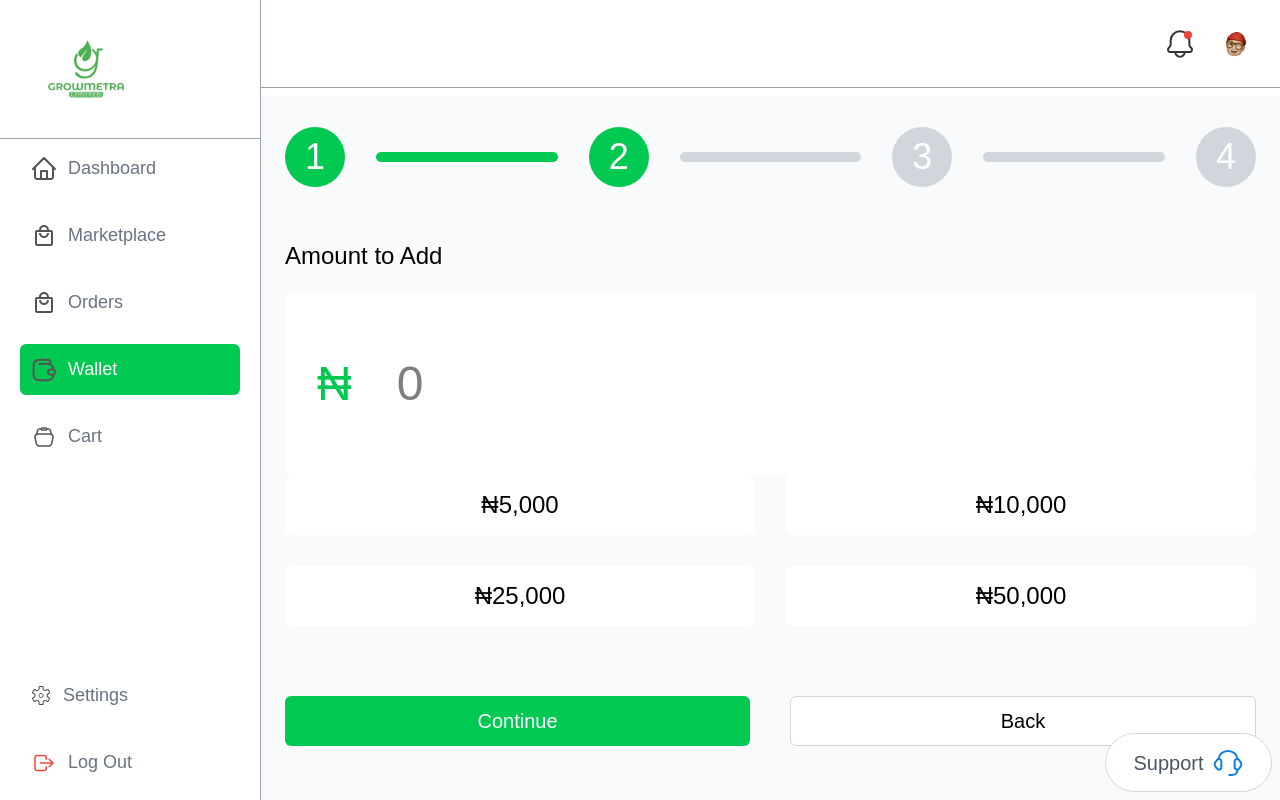
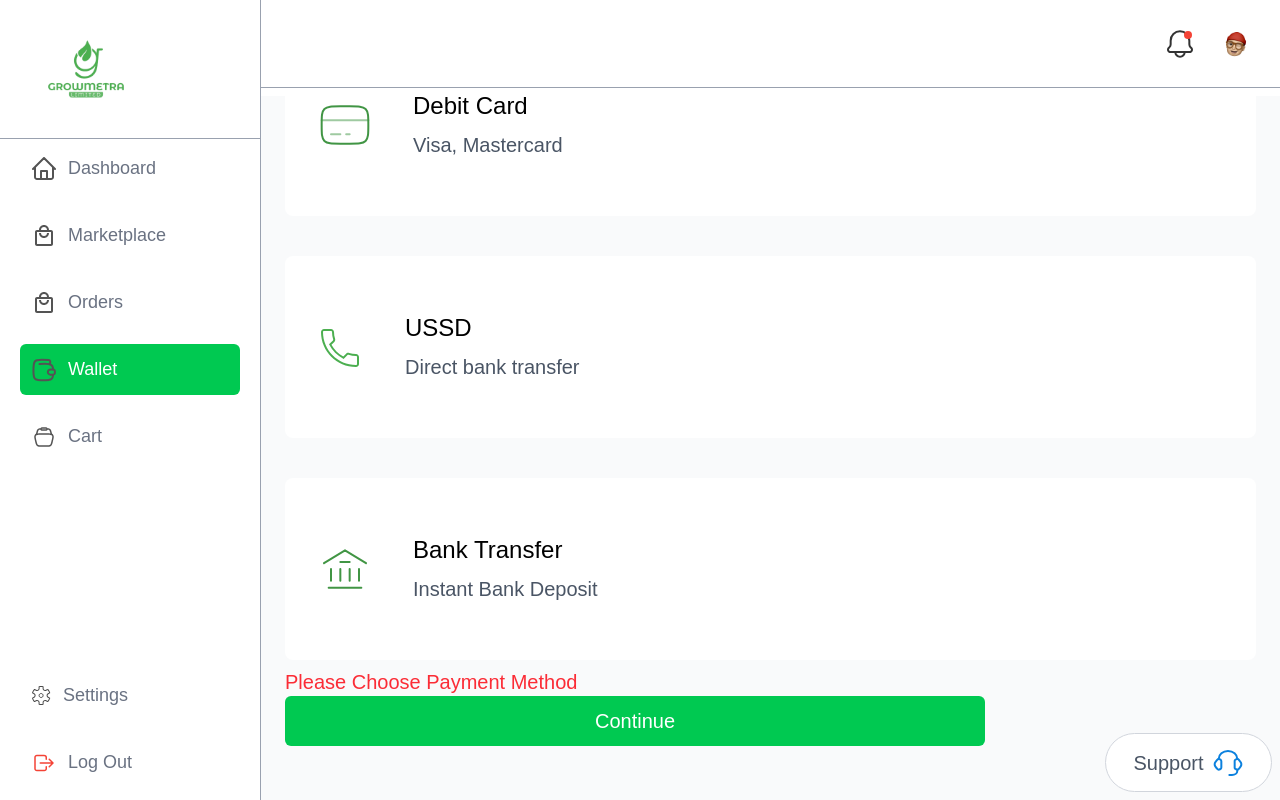
Before and after one commit to GROWMETRA11/GrowMetra11, a React (Vite) app: page /Wallet/addFunds in a window 1280 px wide. Both pictures are taken after a click on the button "Continue". Built offline with nearby package versions, Linux system fonts and the light colour scheme.

Commit message:
fix: fixed add funds auth

```diff
--- /dev/null
+++ b/src/Components/iconComponent/ConfirmIcon.jsx
@@ -0,0 +1,12 @@
+import React from 'react'
+
+const ConfirmIcon = () => {
+  return (
+    <svg width="56" height="56" viewBox="0 0 56 56" fill="none" xmlns="http://www.w3.org/2000/svg">
+<path d="M1.91016 27.4434C9.71406 35.8872 17.2806 43.4888 24.5541 53.1028C32.4619 37.3747 40.5556 21.5919 53.9103 4.49984L50.3119 2.85156C39.0353 14.8106 30.2744 26.1309 22.6619 39.5841C17.3681 34.8153 8.81281 28.0669 3.58906 24.5997L1.91016 27.4434Z" fill="#419544"/>
+</svg>
+
+  )
+}
+
+export default ConfirmIcon
--- a/src/pages/dashboard/famers/screen/wallet/AddFunds.jsx
+++ b/src/pages/dashboard/famers/screen/wallet/AddFunds.jsx
@@ -1,12 +1,44 @@
-import React, { useState } from 'react'
+import React, {  useState } from 'react'
 import DashboardLayout from "../../components/DashboardLayout";
 import ArrowBack from "../../../../../Components/iconComponent/ArrowBack";
 import DebitCardIcon from "../../../../../Components/iconComponent/DebitCardIcon";
 import PhoneIcon from "../../../../../Components/iconComponent/PhoneIcon";
 import BankIcon from "../../../../../Components/iconComponent/BankIcon";
+import ConfirmIcon from "../../../../../Components/iconComponent/ConfirmIcon";
 
 const AddFunds = () => {
   const [step, setStep] = useState(1)
+  const [paymentMethod,setPaymentMethod] = useState("")
+  const quickAmount = [ "5,000", "10,000", "25000", "50,000"]
+  const [amount, setAmount] = useState("")
+  const [error,setError] = useState("")
+  const [paymentError,setPaymentError] = useState("")
+
+  const goNext = () => {
+    if(!amount) {
+      setError("Please Enter Valid Amount")
+      return
+    }
+    setStep(3)
+  }
+
+  function getTimeAndDate() {
+    const now = new Date();
+    const time = now.toLocaleTimeString();
+    const date = now.toLocaleDateString();
+
+    return {time, date}
+  }
+    const {time, date}     = getTimeAndDate()
+
+
+
+  /* const [time,setTime] = useState("")
+  useEffect(() => {
+    const now = new Date()
+    const current = now.toLocaleTimeString()
+    setTime(current)
+  }, []) */
 
   const fundsType = [
     {
@@ -39,7 +71,7 @@ const AddFunds = () => {
           </div>
         </div>
 
-        <div className="w-full flex items-center justify-between gap-[31px]">
+        <div className={`w-full flex items-center justify-between gap-[31px]`}>
           <div className="bg-green-500 size-[60px] h-[60px] text-4xl text-white font-medium rounded-full px-6 py-[7px] flex justify-center items-center ">
             1
           </div>
@@ -66,13 +98,16 @@ const AddFunds = () => {
       { step === 1 && ( <div>
         <div className="w-full mt-[70px]">
           {fundsType.map((item, index) => (
-            <div
+            <div onClick={() => {setPaymentMethod(item.title)
+              setPaymentError()
+            }}
               key={index}
-              className=" bg-white px-8 py-[56px] gap-10 flex items-center rounded-lg mb-10"
+              className={`${paymentMethod === item.title ? "bg-green-100" : "bg-white"}
+               px-8 py-[56px] gap-10 flex items-center rounded-lg ${index === 2 && paymentError ? "mb-2" : "mb-10"}`}
             >
               <p>{item.icon}</p>
               <div>
-                <h2 className="font-normal text-2xl leading-[100%]">
+                <h2 className="font-normal text-2xl">
                   {item.title}
                 </h2>
                 <p className="font-normal text-[20px] text-gray-600 mt-2">
@@ -81,10 +116,18 @@ const AddFunds = () => {
               </div>
             </div>
           ))}
+          {paymentError && <div className='text-red-500 text-xl'>{paymentError}</div>}
         </div>
 
+
         <div className="">
-          <button onClick={() => setStep(2)} className="bg-green-500  text-white font-medium text-[20px] rounded-md h-[50px] w-full max-w-[700px] flex justify-center items-center">
+          <button onClick={() => {
+            if(!paymentMethod) {
+              setPaymentError("Please Choose Payment Method")
+              return
+            }
+            setStep(2)
+          }} className="bg-green-500  text-white font-medium text-[20px] rounded-md h-[50px] w-full max-w-[700px] flex justify-center items-center">
             Continue
           </button>
         </div>
@@ -100,9 +143,13 @@ const AddFunds = () => {
             </h2>
           </div>
 
-          <div className="bg-white rounded-lg w-full px-8 py-[56px] flex items-center gap-[45px] mt-6">
+          <div className={`${error ? "border-red-400" : "border-white"} bg-white border rounded-lg w-full px-8 py-[56px] flex items-center gap-[45px] mt-6`}>
             <span className="text-5xl font-normal text-green-500">₦</span>
             <input
+            value={amount}
+            onChange={(e) => {setAmount(e.target.value)
+            setError("")
+            }}
               type="text"
               placeholder="0"
               className="w-full text-5xl placeholder: py-2 outline-none "
@@ -110,24 +157,25 @@ const AddFunds = () => {
             {/* <p className='text-5xl text-gray-600 font-normal'>0</p> */}
           </div>
 
+          {error && <div className='text-red-500 text-xs'>{error}</div>}
+
+          <div className='my-8'>
+            <p className='font-normal text-2xl'>Quick Amount</p>
+          </div>
+
           <div className="grid grid-cols-2 gap-[31px]">
-            <div className="bg-white rounded-lg text-2xl font-normal h-[60px] flex justify-center items-center ">
-              ₦5,000
-            </div>
-            <div className="bg-white rounded-lg text-2xl font-normal h-[60px] flex justify-center items-center ">
-              ₦10,000
-            </div>
-            <div className="bg-white rounded-lg text-2xl font-normal h-[60px] flex justify-center items-center ">
-              ₦25,000
-            </div>
-            <div className="bg-white rounded-lg text-2xl font-normal h-[60px] flex justify-center items-center ">
-              ₦50,000
-            </div>
+            {quickAmount.map((value,index) => (
+              <div key={index} onClick={() => {setAmount(value)
+                setError("")
+              }} className="bg-white rounded-lg text-2xl font-normal h-[60px] flex justify-center items-center ">
+                <p>₦{value}</p>
+              </div>
+            ))}
           </div>
 
           <div>
           <div className='flex flex-col lg:flex-row justify-start gap-10 items-center mt-[70px]'>
-              <button onClick={() => setStep(3)} className='bg-green-500  text-white font-medium text-[20px] rounded-md h-[50px] w-full max-w-[700px] flex justify-center items-center'>Continue</button>
+              <button  onClick={() => goNext()} className='bg-green-500  text-white font-medium text-[20px] rounded-md h-[50px] w-full max-w-[700px] flex justify-center items-center'>Continue</button>
               <button onClick={() => setStep(1)} className='bg-white border border-gray-300 font-medium text-[20px] rounded-md h-[50px] w-full max-w-[700px] flex justify-center items-center'>Back</button>
             </div>
           </div>
@@ -137,12 +185,12 @@ const AddFunds = () => {
         { step === 3 && ( <div>
           <div className="px-8 py-[27px] bg-white rounded-lg flex justify-between mt-[70px] ">
             <p className="text-[20px] font-normal text-gray-600">Payment Method</p>
-            <p className="text-[20px] font-normal text-gray-900">Debit Card</p>
+            <p className="text-[20px] font-normal text-gray-900">{paymentMethod}</p>
           </div>
 
           <div className="px-8 py-[27px] bg-white rounded-lg flex justify-between mt-[70px] ">
             <p className="text-[20px] font-normal text-gray-600">Amount</p>
-            <p className="text-[20px] font-normal text-gray-900">₦25,000</p>
+            <p className="text-[20px] font-normal text-gray-900">₦{amount}</p>
           </div>
 
           <div className="px-8 py-[27px] bg-white rounded-lg flex justify-between mt-[70px] ">
@@ -162,6 +210,27 @@ const AddFunds = () => {
             </div>
 
         </div>)}
+
+        { step === 4 && ( <div>
+          <div className='flex flex-col justify-center items-center'>
+            <div className='bg-green-100 p-[42px] rounded-full mt-[55px] mb-5'>
+              <ConfirmIcon />
+            </div>
+            <h2 className=' mb-4'>Payment Successful</h2>
+            <p className=' mb-[50px]'>₦{amount} has been added to your wallet</p>
+          </div>
+
+          <div className='px-8 py-10 bg-white rounded-lg'>
+            <div className='flex justify-between mb-4'>
+              <p>Transaction ID</p>
+              <p>TXN-2024-FUL-001</p>
+            </div>
+            <div className='flex justify-between'>
+              <p>Date & Time</p>
+              <p className={``}>{date},{time}</p>
+            </div>
+          </div>
+        </div>)}
       </section>
     </DashboardLayout>
   );
```
